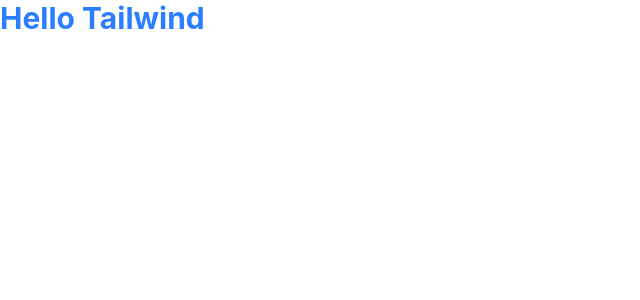
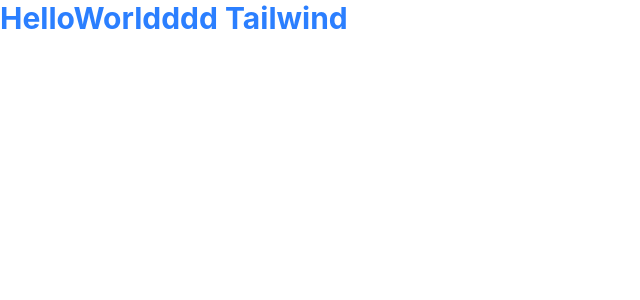
Before and after one commit to jihwan4155/starttoo, a React (Vite) app in the folder frontend/: page / in a window 1280 px wide. Shown: the top 300 px of the page, without its empty margins (0-640 px from the left). Built offline with nearby package versions, Linux system fonts and the light colour scheme.

Commit message:
[FE] test: 권한 테스트

```diff
--- a/frontend/src/App.tsx
+++ b/frontend/src/App.tsx
@@ -1,5 +1,6 @@
 function App() {
-  return <h1 className="text-3xl font-bold text-blue-500">Hello Tailwind</h1>;
+  return <h1 className="text-3xl font-bold text-blue-500">HelloWorldddd Tailwind</h1>;
 }
 
+
 export default App;
```
